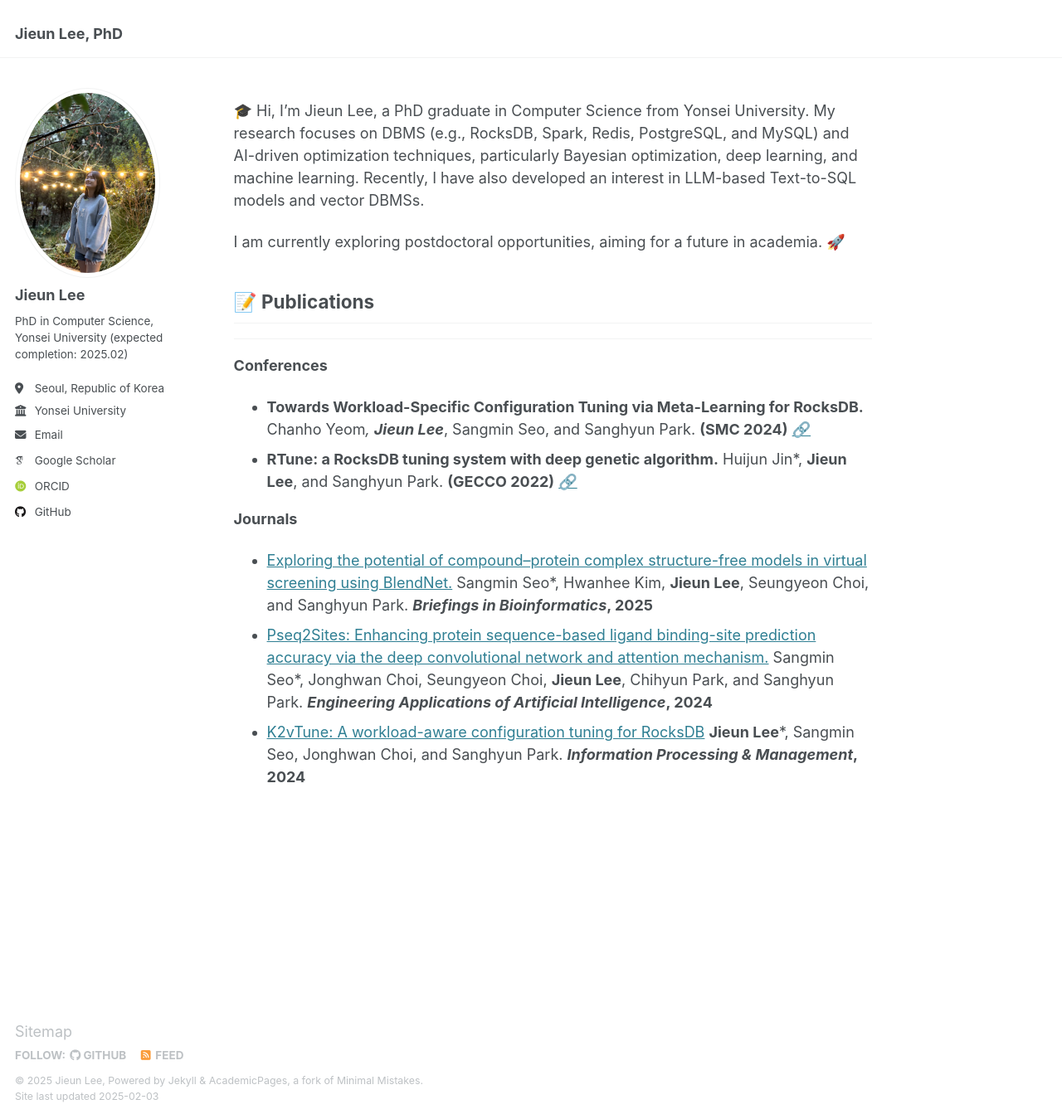
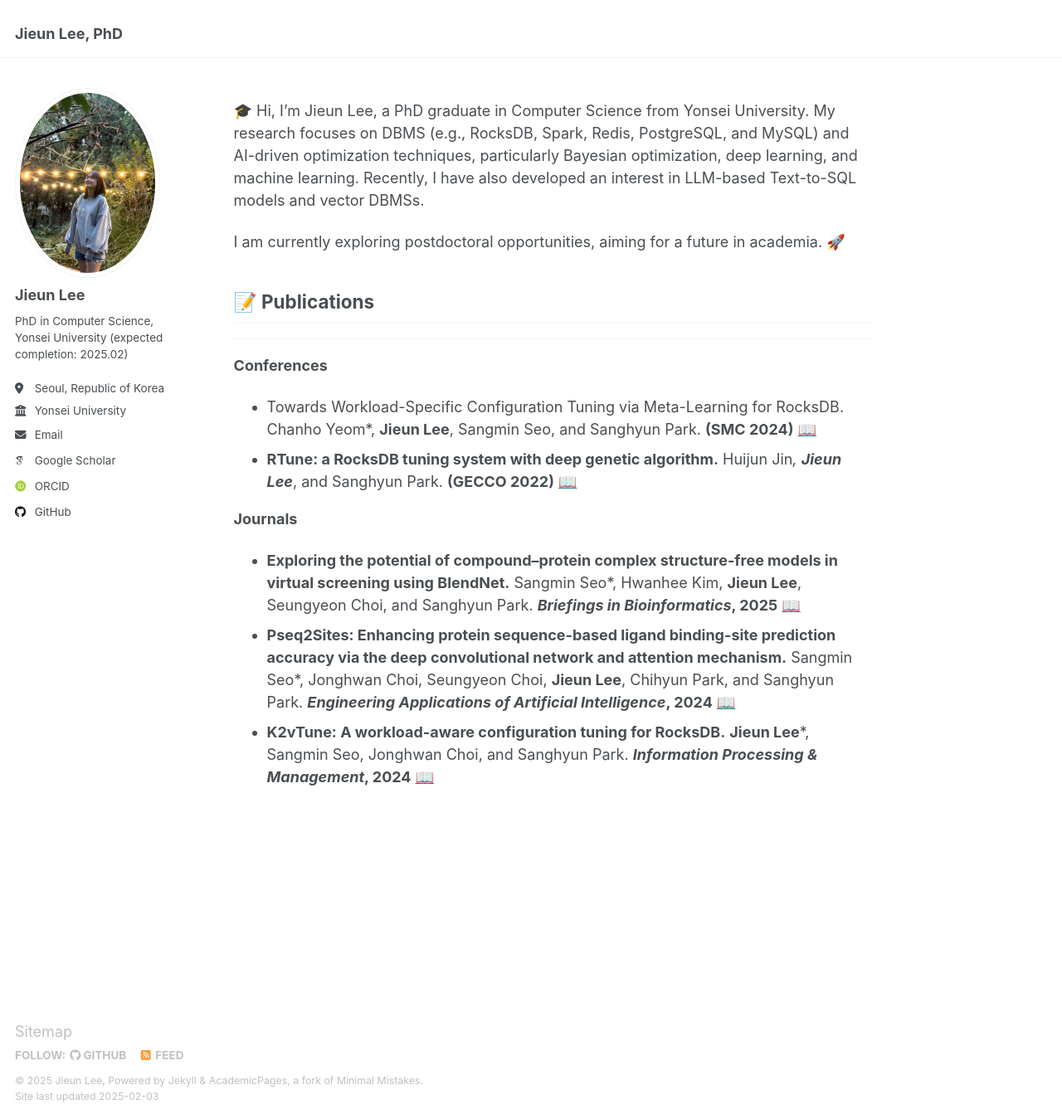
Before and after one commit to JIEUN-12/jieun-12.github.io, a Jekyll site: the page built from _pages/about.md, in a window 1280 px wide and 1349 px high. Shown: the whole window at 83% size. Built offline with Jekyll 4.4.1, drawn with Linux system fonts in a browser that asks for light colours; some web fonts are replaced.

```diff
--- a/_pages/about.md
+++ b/_pages/about.md
@@ -16,11 +16,11 @@ I am currently exploring postdoctoral opportunities, aiming for a future in acad
 ## 📝 Publications
 -------------------
 **Conferences**
-* **Towards Workload-Specific Configuration Tuning via Meta-Learning for RocksDB.** Chanho Yeom*, **Jieun Lee***, Sangmin Seo, and Sanghyun Park. **(SMC 2024)** [🔗](https://doi.org/10.1109/SMC54092.2024.10831422)
-* **RTune: a RocksDB tuning system with deep genetic algorithm.** Huijun Jin*, **Jieun Lee**, and Sanghyun Park. **(GECCO 2022)** [🔗](https://doi.org/10.1145/3512290.3528726)
+* Towards Workload-Specific Configuration Tuning via Meta-Learning for RocksDB. Chanho Yeom*, **Jieun Lee**, Sangmin Seo, and Sanghyun Park. **(SMC 2024)** [📖](https://doi.org/10.1109/SMC54092.2024.10831422)
+* **RTune: a RocksDB tuning system with deep genetic algorithm.** Huijun Jin*, **Jieun Lee***, and Sanghyun Park. **(GECCO 2022)** [📖](https://doi.org/10.1145/3512290.3528726)
 
 
 **Journals**
-* [Exploring the potential of compound–protein complex structure-free models in virtual screening using BlendNet.](https://doi.org/10.1093/bib/bbae712) Sangmin Seo*, Hwanhee Kim, **Jieun Lee**, Seungyeon Choi, and Sanghyun Park. **_Briefings in Bioinformatics_, 2025**
-* [Pseq2Sites: Enhancing protein sequence-based ligand binding-site prediction accuracy via the deep convolutional network and attention mechanism.](https://doi.org/10.1016/j.engappai.2023.107257) Sangmin Seo*, Jonghwan Choi, Seungyeon Choi, **Jieun Lee**, Chihyun Park, and Sanghyun Park. **_Engineering Applications of Artificial Intelligence_, 2024**
-* [K2vTune: A workload-aware configuration tuning for RocksDB](https://doi.org/10.1016/j.ipm.2023.103567) **Jieun Lee***, Sangmin Seo, Jonghwan Choi, and Sanghyun Park. **_Information Processing & Management_, 2024**
+* **Exploring the potential of compound–protein complex structure-free models in virtual screening using BlendNet.** Sangmin Seo*, Hwanhee Kim, **Jieun Lee**, Seungyeon Choi, and Sanghyun Park. **_Briefings in Bioinformatics_, 2025** [📖](https://doi.org/10.1093/bib/bbae712)
+* **Pseq2Sites: Enhancing protein sequence-based ligand binding-site prediction accuracy via the deep convolutional network and attention mechanism.** Sangmin Seo*, Jonghwan Choi, Seungyeon Choi, **Jieun Lee**, Chihyun Park, and Sanghyun Park. **_Engineering Applications of Artificial Intelligence_, 2024** [📖](https://doi.org/10.1016/j.engappai.2023.107257)
+* **K2vTune: A workload-aware configuration tuning for RocksDB.** **Jieun Lee***, Sangmin Seo, Jonghwan Choi, and Sanghyun Park. **_Information Processing & Management_, 2024** [📖](https://doi.org/10.1016/j.ipm.2023.103567)
```
